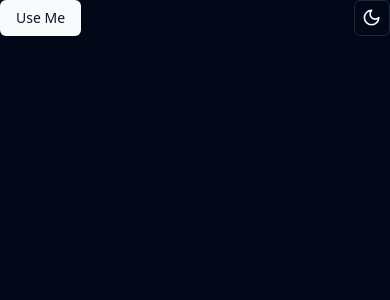
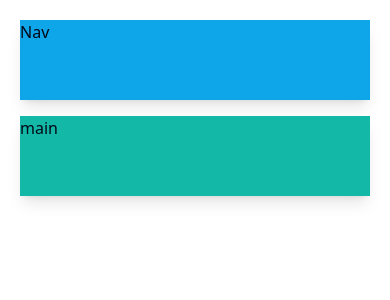
Before and after one commit to ashwinam/game-loji, a React (Vite) app: page / in a window 390 px wide. Shown: the top 300 px of the page. Built offline with nearby package versions, Linux system fonts and the light colour scheme.

Commit message:
update: draw a responsive layout

```diff
--- a/src/App.tsx
+++ b/src/App.tsx
@@ -1,15 +1,12 @@
-import { ThemeProvider } from "@/components/theme-provider";
-import { Button } from "./components/ui/button";
-import { ModeToggle } from "./components/mode-toggle";
-
 function App() {
   return (
-    <ThemeProvider defaultTheme="dark" storageKey="vite-ui-theme">
-      <div className="flex justify-between">
-        <Button>Use Me</Button>
-        <ModeToggle />
+    <div className="grid m-5 sm:grid-cols-2 gap-4">
+      <div className="nav sm:col-span-2 bg-sky-500 h-20 shadow-lg">Nav</div>
+      <div className="aside bg-orange-500 hidden sm:block h-20 shadow-lg">
+        aside
       </div>
-    </ThemeProvider>
+      <div className="main bg-teal-500 h-20 shadow-lg">main</div>
+    </div>
   );
 }
 
--- a/src/main.tsx
+++ b/src/main.tsx
@@ -1,10 +1,15 @@
-import React from 'react'
-import ReactDOM from 'react-dom/client'
-import App from './App.tsx'
-import './index.css'
+import React from "react";
+import ReactDOM from "react-dom/client";
 
-ReactDOM.createRoot(document.getElementById('root')!).render(
+import { ThemeProvider } from "@/components/theme-provider";
+
+import App from "./App.tsx";
+import "./index.css";
+
+ReactDOM.createRoot(document.getElementById("root")!).render(
   <React.StrictMode>
-    <App />
-  </React.StrictMode>,
-)
+    <ThemeProvider defaultTheme="light" storageKey="vite-ui-theme">
+      <App />
+    </ThemeProvider>
+  </React.StrictMode>
+);
```
